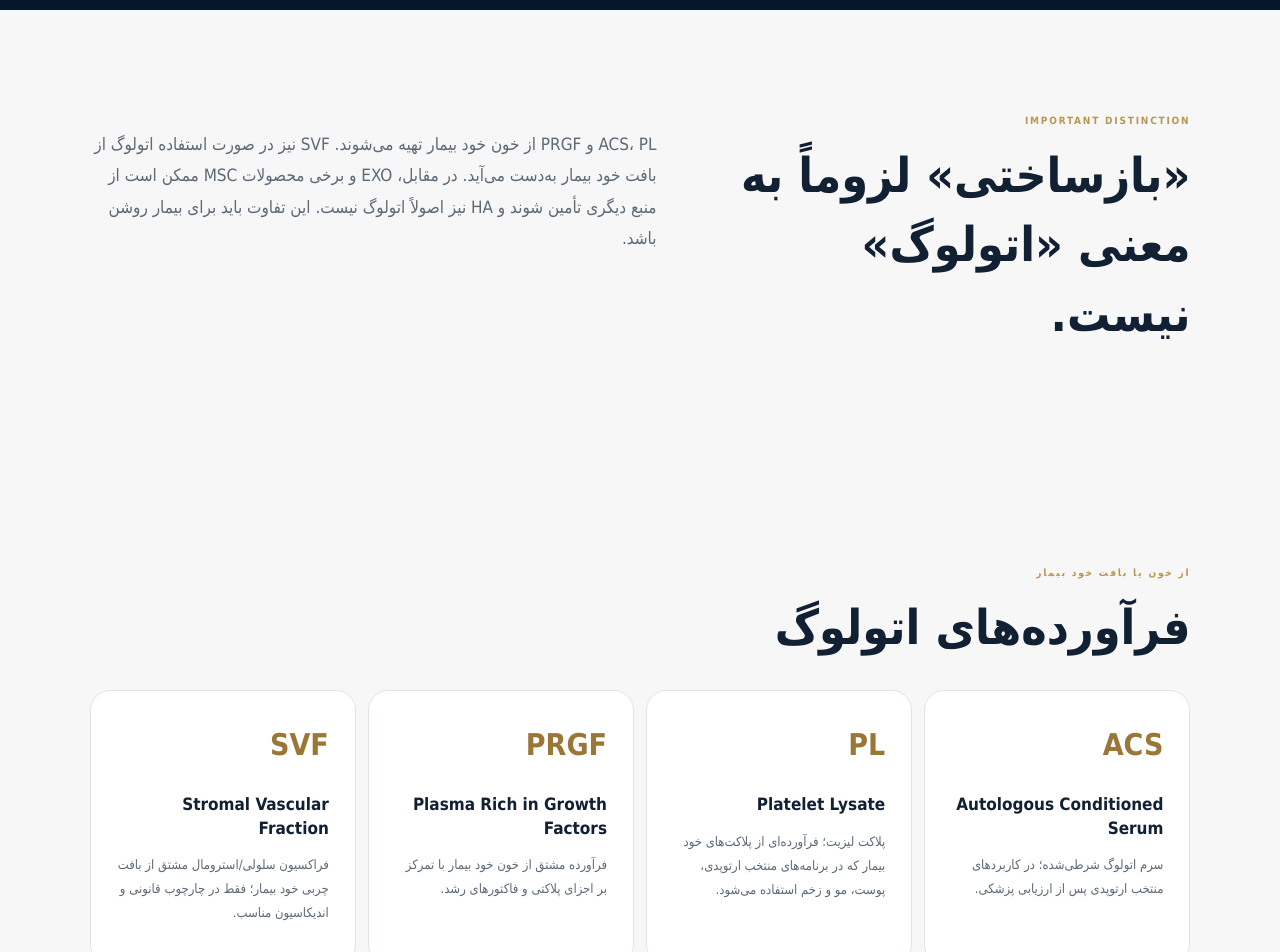
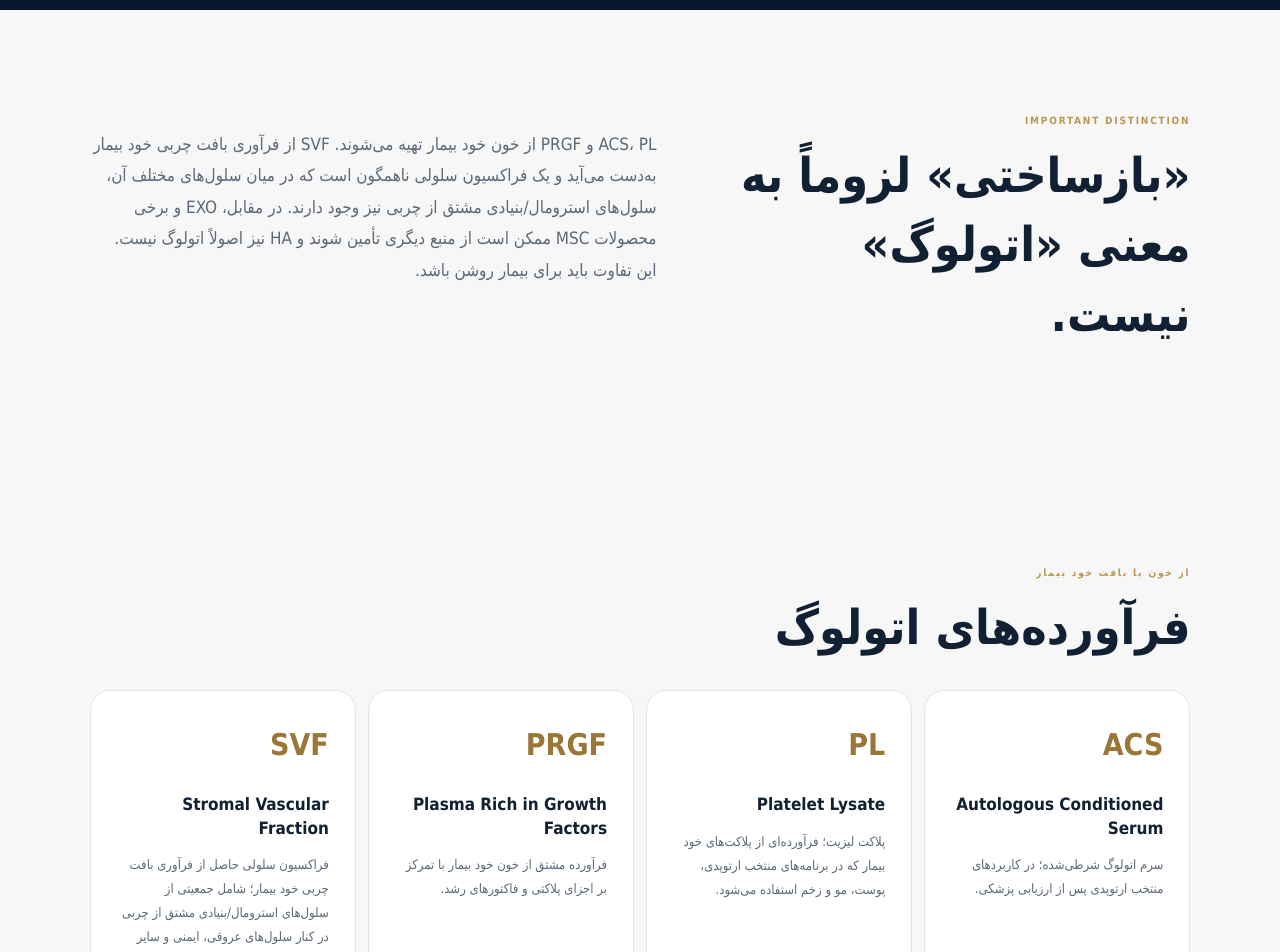
Before and after one commit to kianariai-alt/4B-Clinic-Web, a SvelteKit app: page /technologies in a window 1280 px wide. Shown: the part 520-1472 px from the top of the page. Built offline with nearby package versions, Linux system fonts and the light colour scheme.

Commit message:
copy: clarify SVF as adipose-derived heterogeneous cell fraction

```diff
--- a/src/routes/technologies/+page.svelte
+++ b/src/routes/technologies/+page.svelte
@@ -7,7 +7,7 @@
         { code: 'ACS', name: 'Autologous Conditioned Serum', text: 'سرم اتولوگ شرطی‌شده؛ در کاربردهای منتخب ارتوپدی پس از ارزیابی پزشکی.' },
         { code: 'PL', name: 'Platelet Lysate', text: 'پلاکت لیزیت؛ فرآورده‌ای از پلاکت‌های خود بیمار که در برنامه‌های منتخب ارتوپدی، پوست، مو و زخم استفاده می‌شود.' },
         { code: 'PRGF', name: 'Plasma Rich in Growth Factors', text: 'فرآورده مشتق از خون خود بیمار با تمرکز بر اجزای پلاکتی و فاکتورهای رشد.' },
-        { code: 'SVF', name: 'Stromal Vascular Fraction', text: 'فراکسیون سلولی/استرومال مشتق از بافت چربی خود بیمار؛ فقط در چارچوب قانونی و اندیکاسیون مناسب.' }
+        { code: 'SVF', name: 'Stromal Vascular Fraction', text: 'فراکسیون سلولی حاصل از فرآوری بافت چربی خود بیمار؛ شامل جمعیتی از سلول‌های استرومال/بنیادی مشتق از چربی در کنار سلول‌های عروقی، ایمنی و سایر سلول‌ها. SVF معادل «سلول بنیادی خالص» نیست و استفاده از آن باید در چارچوب قانونی و اندیکاسیون مناسب انجام شود.' }
       ]
     },
     {
@@ -36,7 +36,7 @@
 
 <section class="section tech-intro">
   <div><div class="eyebrow">IMPORTANT DISTINCTION</div><h2>«بازساختی» لزوماً به معنی «اتولوگ» نیست.</h2></div>
-  <p>ACS، PL و PRGF از خون خود بیمار تهیه می‌شوند. SVF نیز در صورت استفاده اتولوگ از بافت خود بیمار به‌دست می‌آید. در مقابل، EXO و برخی محصولات MSC ممکن است از منبع دیگری تأمین شوند و HA نیز اصولاً اتولوگ نیست. این تفاوت باید برای بیمار روشن باشد.</p>
+  <p>ACS، PL و PRGF از خون خود بیمار تهیه می‌شوند. SVF از فرآوری بافت چربی خود بیمار به‌دست می‌آید و یک فراکسیون سلولی ناهمگون است که در میان سلول‌های مختلف آن، سلول‌های استرومال/بنیادی مشتق از چربی نیز وجود دارند. در مقابل، EXO و برخی محصولات MSC ممکن است از منبع دیگری تأمین شوند و HA نیز اصولاً اتولوگ نیست. این تفاوت باید برای بیمار روشن باشد.</p>
 </section>
 
 {#each groups as group}
```
